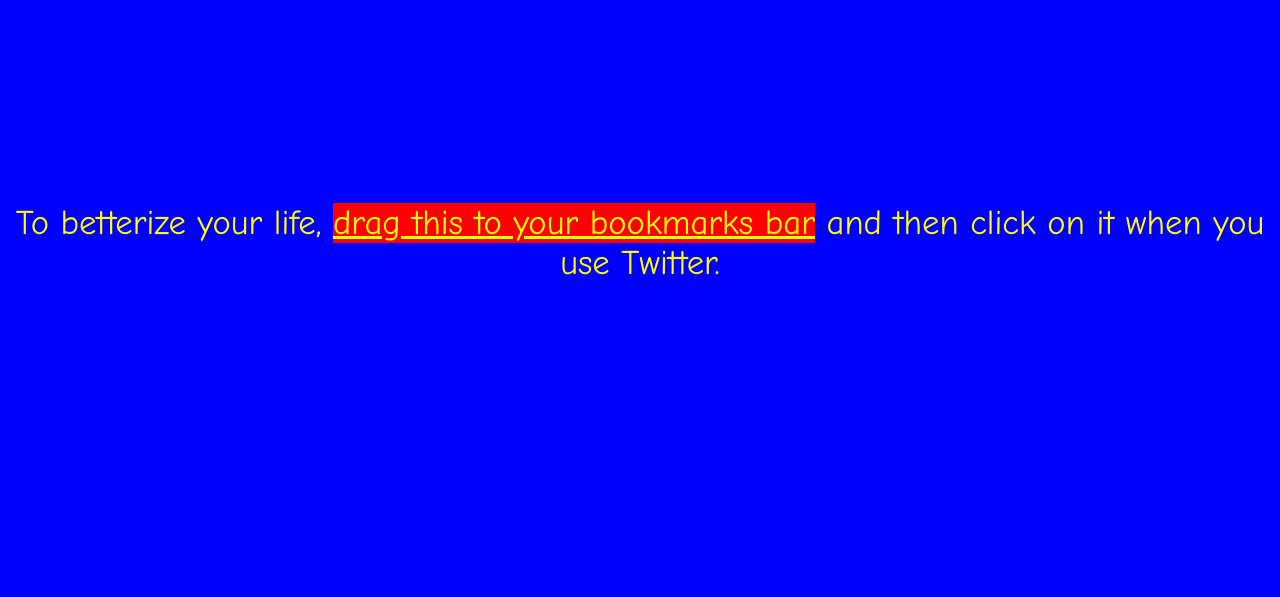
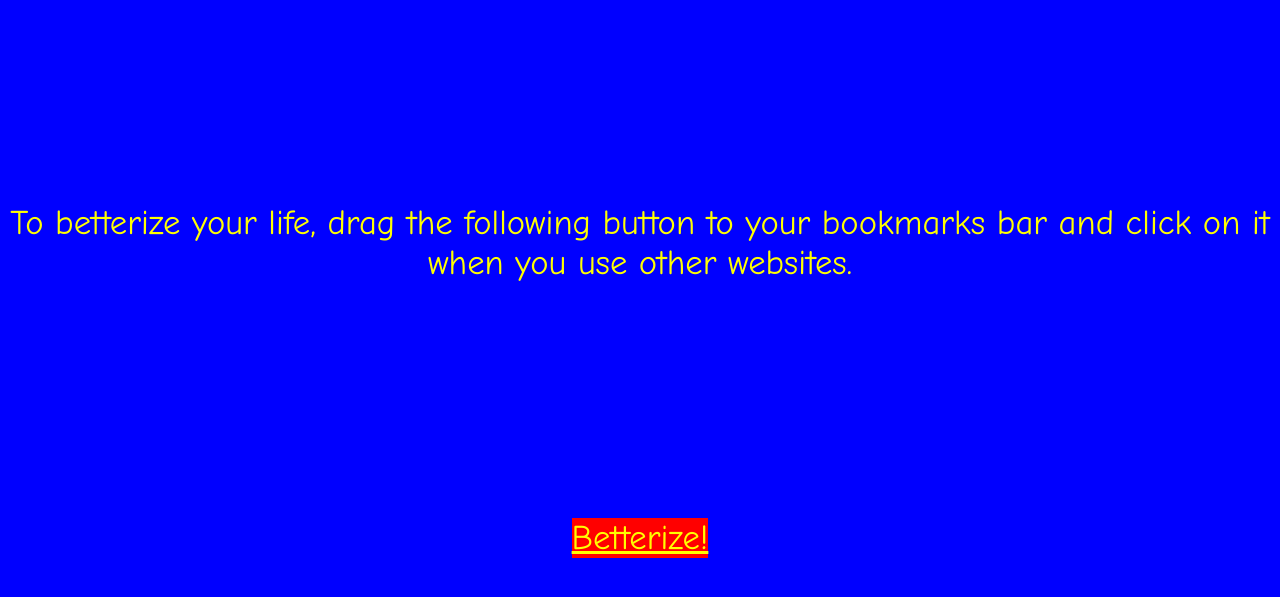
Before and after one commit to dfm/betterize, a plain HTML site: page index.html in a window 1280 px wide. Shown: the part 5-602 px from the top of the page. Drawn offline with Linux system fonts and the light colour scheme.

Commit message:
Update index.html

```diff
--- a/index.html
+++ b/index.html
@@ -23,7 +23,12 @@ p {
 </head>
 <body>
 <p>
-To betterize your life, <a title="Betterize" href="javascript:(function () {var els = ['div', 'p', 'span', 'td', 'th', 'tr', 'body', 'section']; for (var k = 0; k < els.length; ++k) { $(els[k]).css('font-family', 'Comic Sans MS');}})();">drag this to your bookmarks bar</a> and then click on it when you use Twitter.
+To betterize your life, drag the following button to your bookmarks bar and click on it when you use other websites.
+</p>
+<p>
+  <a title="Betterize" href="javascript:(function () {var els = ['div', 'p', 'span', 'td', 'th', 'tr', 'body', 'section']; for (var k = 0; k < els.length; ++k) { $(els[k]).css('font-family', 'Comic Sans MS');}})();">
+    Betterize!
+  </a>
 </p>
 </body>
 </html>
```
